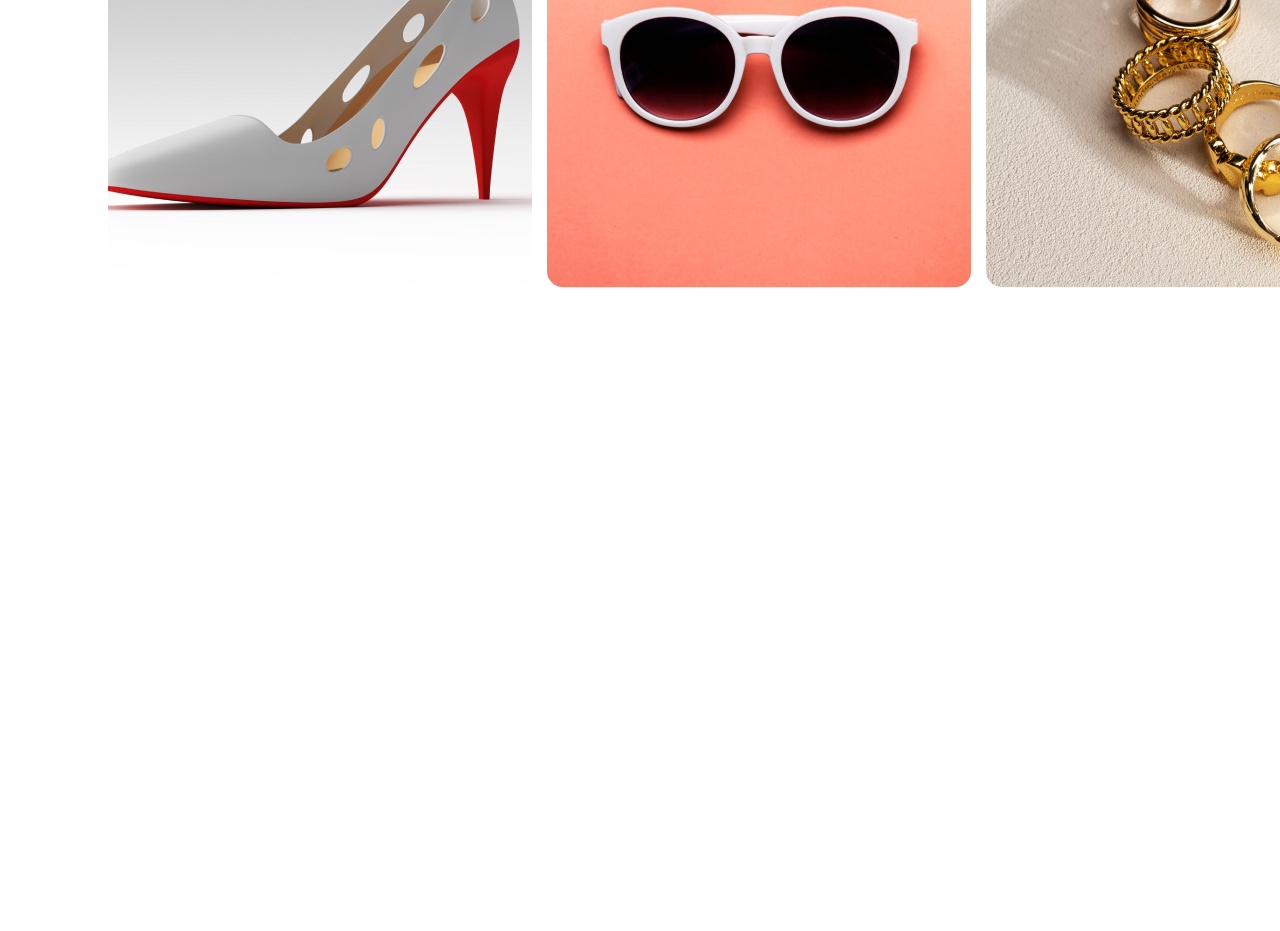
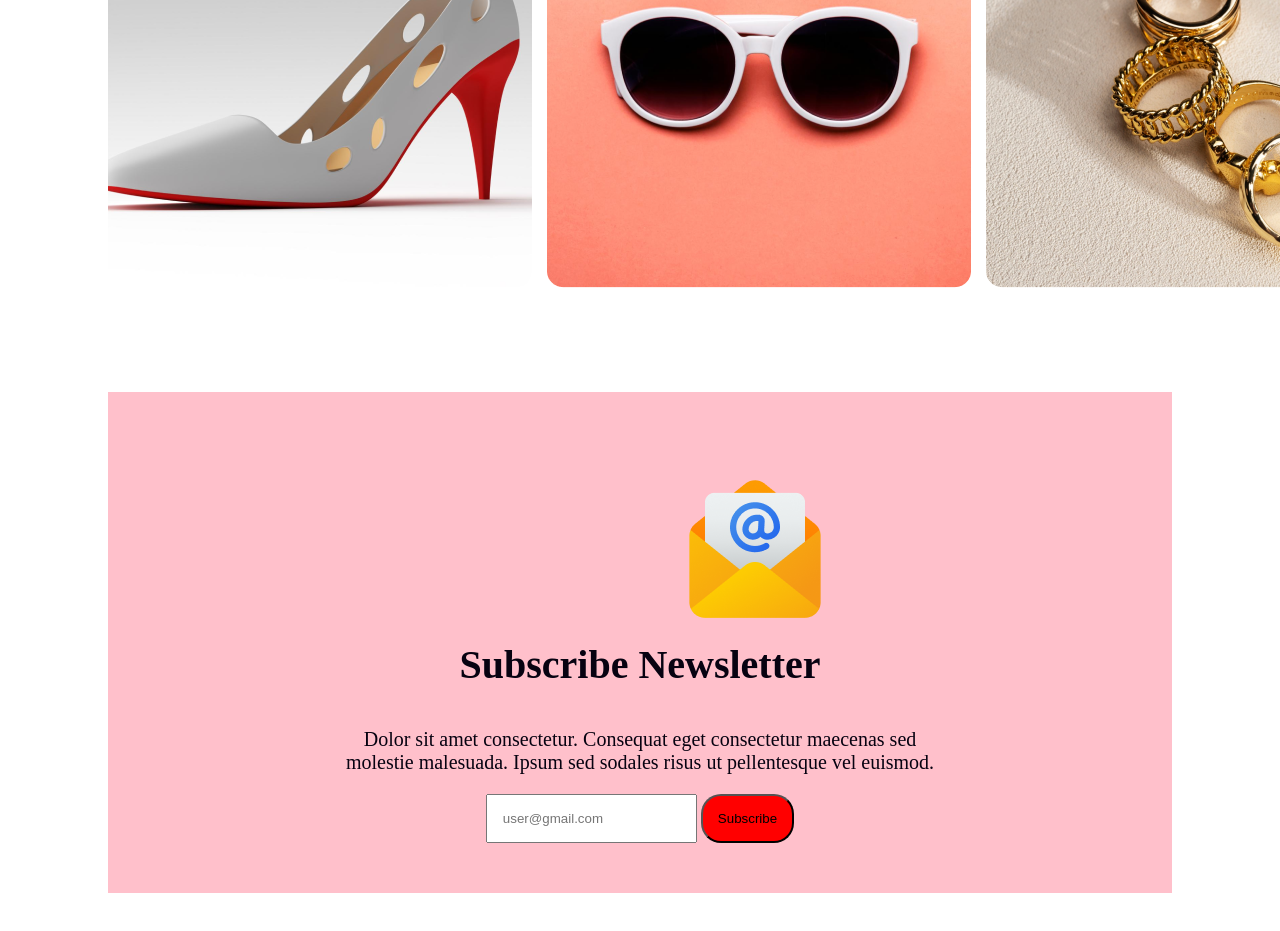
Before and after one commit to Mohammad-imran75/my-assignment-portfolio, a plain HTML site: page index.html in a window 1280 px wide. Shown: the part 4096-5027 px from the top of the page. Before the commit the page ends 4396 px from the top, so only its background shows below. Drawn offline with Linux system fonts and the light colour scheme.

Commit message:
newsletter section completed

```diff
--- a/index.html
+++ b/index.html
@@ -89,6 +89,17 @@
                 </div>
             </nav>
         </section>
+        <section class="subscribe-newsletter">
+            <div class="newsletter-section">
+                <img class="newsletter-icon" src="resources/Group 61.png" alt="">
+                <h3 class="newsletter-title">Subscribe Newsletter</h3>
+                <p class="newsletter-description">Dolor sit amet consectetur. Consequat eget consectetur maecenas sed molestie malesuada. Ipsum sed sodales risus ut pellentesque vel euismod. </p>
+                <div class="newsletter-button">
+                <input class="newsletter-gmail" placeholder="user@gmail.com" type="email" name="" id="">
+                <button class="button-primary">Subscribe</button>
+                </div>
+            </div>
+        </section>
     </main>
     <footer>
 
--- a/styles/style.css
+++ b/styles/style.css
@@ -228,4 +228,46 @@
     column-gap: 15px;
     border-radius: 5px;
 }
-.
+.subscribe-newsletter{
+    text-align: center;
+    margin: 100px;
+    width: 1300;
+    height: 600;
+    background-color:pink;
+}
+.newsletter-icon{
+    margin-top: 80px;
+    margin-left: 570px;
+    margin-right: 570px;
+    padding: 2px;
+    width: 140;
+    height: 140;
+}
+.newsletter-title{
+    width: 500;
+    height: 50;
+    font-size: 40px;
+    font-weight: 900;
+    color: #070211;
+    margin-top: 10px;
+}
+.newsletter-description{
+    width: 880;
+    height: 60;
+    font-size:20px ;
+    font-weight:400;
+    margin:10px 230px 20px 230px ;
+    color: #070211;
+}
+.newsletter-button{
+    text-align: center;
+    padding-bottom: 50px;
+}
+.button-primary{
+    background-color: #FF0000;
+    border-radius: 20px;
+    padding: 15px;
+}
+.newsletter-gmail{
+    padding: 15px;
+}
```
